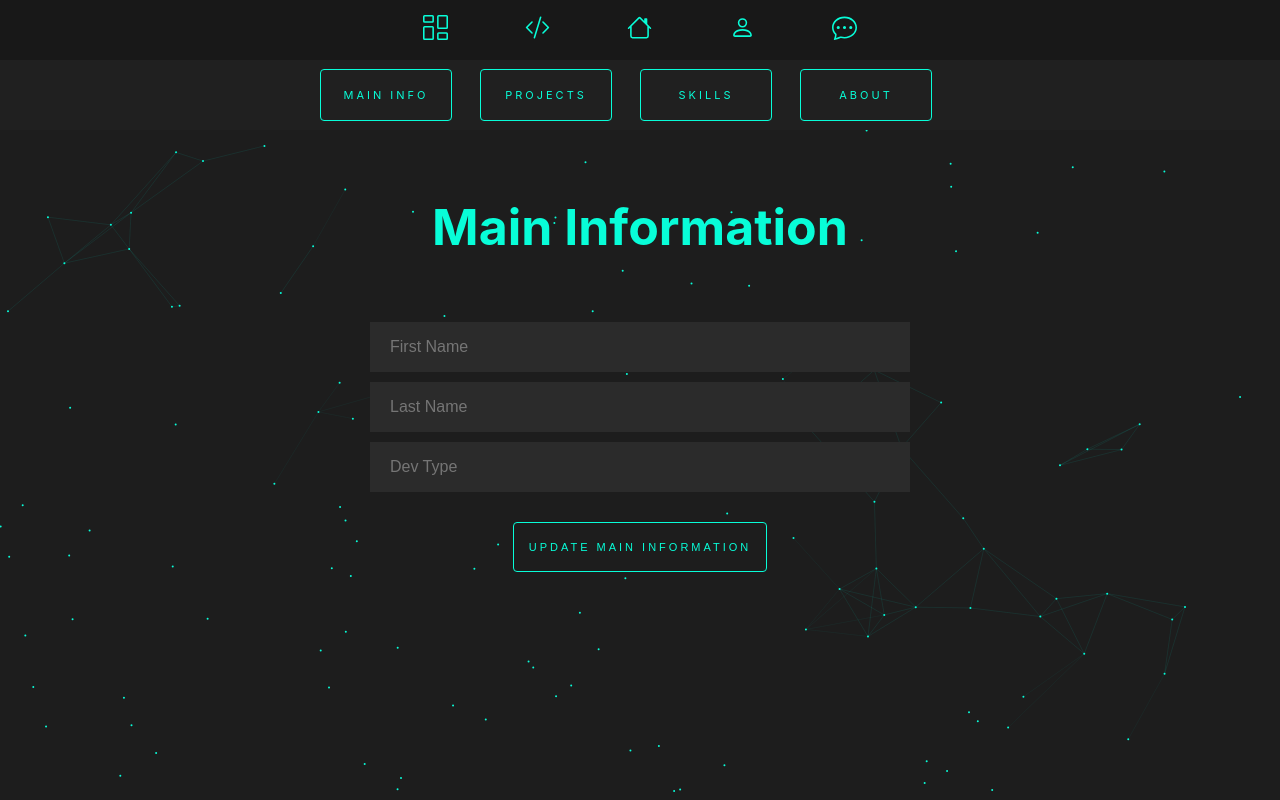
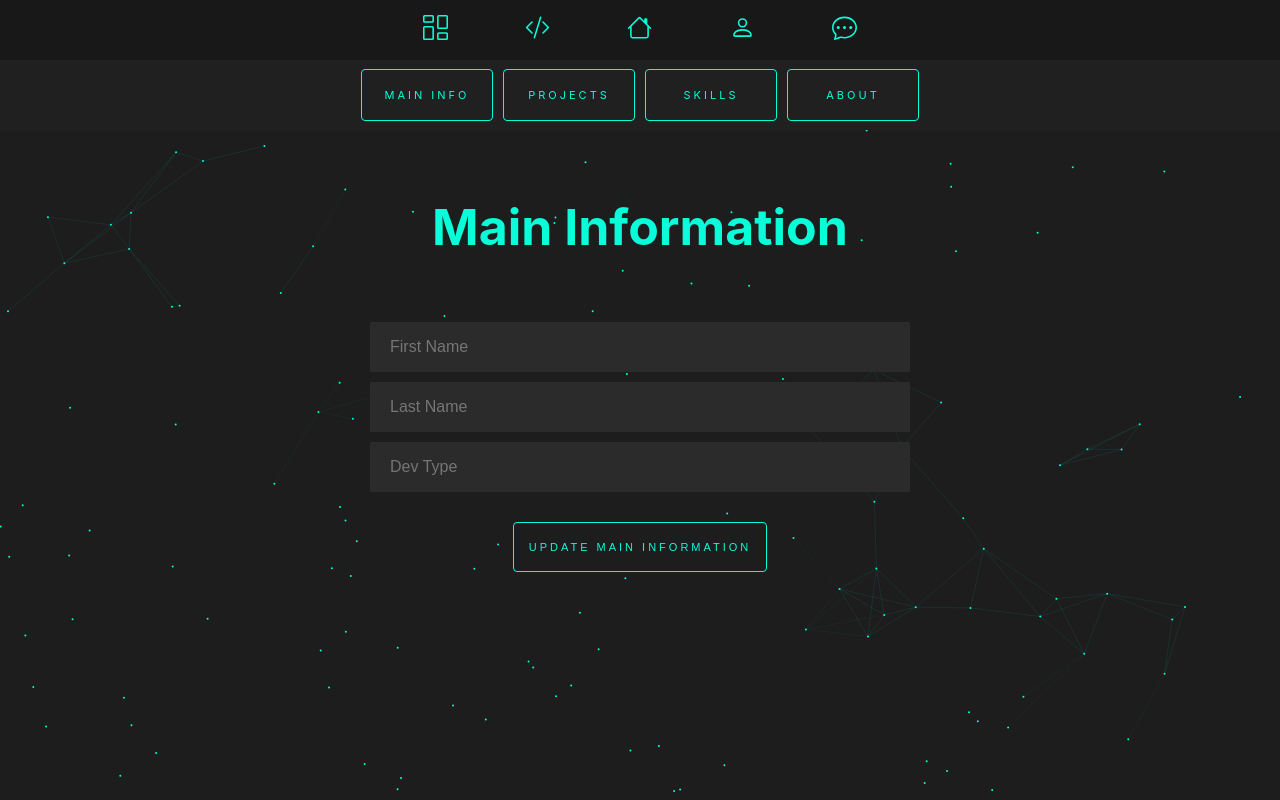
Before and after one commit to aleksandar9999a/experience-portfolio, a React (Create React App) app: page /settings in a window 1280 px wide. Built offline with nearby package versions, Linux system fonts and the light colour scheme; no server answers.

Commit message:
Move from list to just div with buttons

```diff
--- a/src/components/SettingsNavbar/index.tsx
+++ b/src/components/SettingsNavbar/index.tsx
@@ -9,9 +9,7 @@ function SettingsNavbar() {
 
     return (
         <div className="settings-tabs-wrapper">
-            <ul className="settings-tabs">
-                {listOfTabs}
-            </ul>
+            {listOfTabs}
         </div>
     );
 }
--- a/src/components/SettingsNavbar/styles.css
+++ b/src/components/SettingsNavbar/styles.css
@@ -1,21 +1,6 @@
 .settings-tabs-wrapper {
+    display: flex;
     height: 70px;
-    width: 100%;
     background-color: #202020;
+    justify-content: center;
 }
-
-.settings-tabs {
-    list-style-type: none;
-    margin: auto;
-    padding: 0;
-    height: 70px;
-    width: 50%;
-    text-align: center;
-    display: flex;
-}
-
-@media screen and (max-width: 780px) {
-    .settings-tabs {
-        width: 90%;
-    }
-}
--- a/src/components/SettingsTab/index.tsx
+++ b/src/components/SettingsTab/index.tsx
@@ -5,11 +5,9 @@ import ISettingsTab from '../../interfaces/ISettingsTab';
 
 function SettingsTab({ name, route }: ISettingsTab) {
     return (
-        <li className="settings-tab">
-            <Link className="link settings-tab-button" to={route}>
-                <span className="settings-tab-text">{name}</span>
-            </Link>
-        </li>
+        <Link className="link settings-tab-button" to={route}>
+            <span className="settings-tab-text">{name}</span>
+        </Link>
     );
 }
 
--- a/src/components/SettingsTab/styles.css
+++ b/src/components/SettingsTab/styles.css
@@ -1,19 +1,7 @@
-.settings-tab {
-    display: flex;
-    margin: auto;
-    color: #08fdd8;
-}
-
-.settings-tab + .settings-tab {
-    margin-right: 0;
-}
-
-.settings-tab {
-    width: 100%;
-}
-
 .settings-tab-button {
     display: flex;
+    margin-top: auto;
+    margin-bottom: auto;
     color: #08fdd8;
     font-size: 11px;
     letter-spacing: 3px;
@@ -33,16 +21,20 @@
     box-shadow: 1px 1px 10px #08fdd841;
 }
 
+.settings-tab-button + .settings-tab-button {
+    margin-left: 10px;
+}
+
 .settings-tab-text {
     margin: auto;
 }
 
 @media screen and (max-width: 780px) {
     .settings-tab-button {
-        font-size: 8px;
+        font-size: 6px;
         letter-spacing: 2px;
         padding: 5px;
-        width: 60px;
+        width: 50px;
         height: 30px;
     }
 }
```
